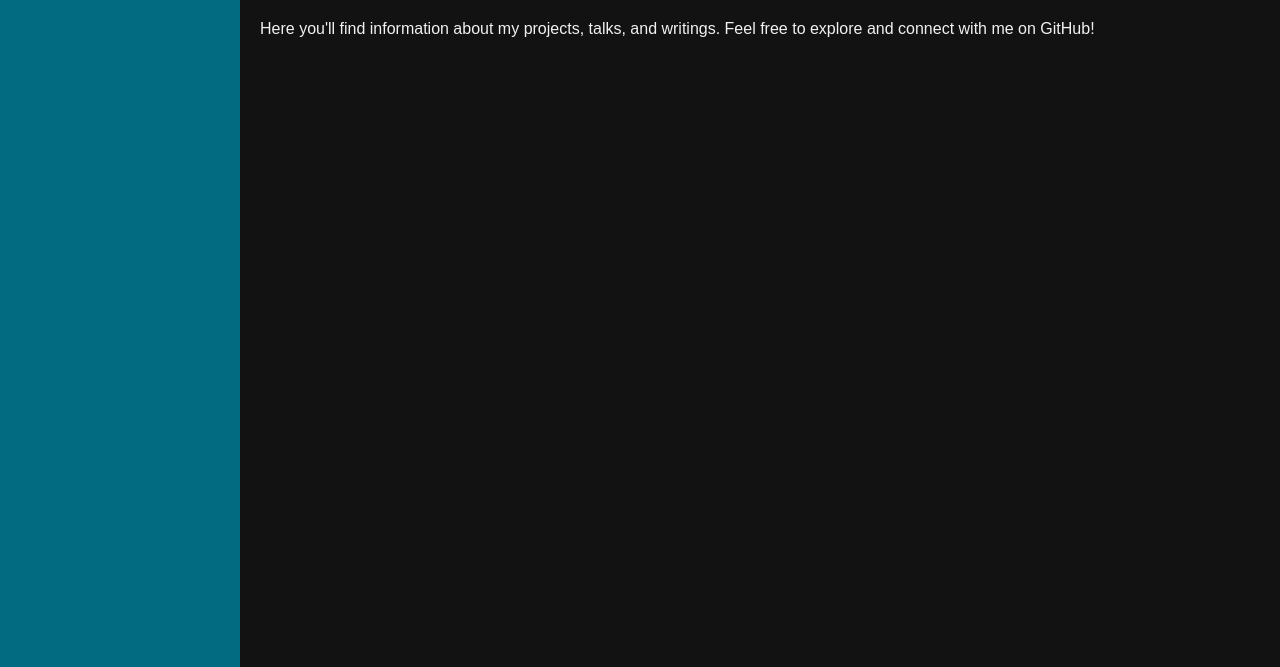
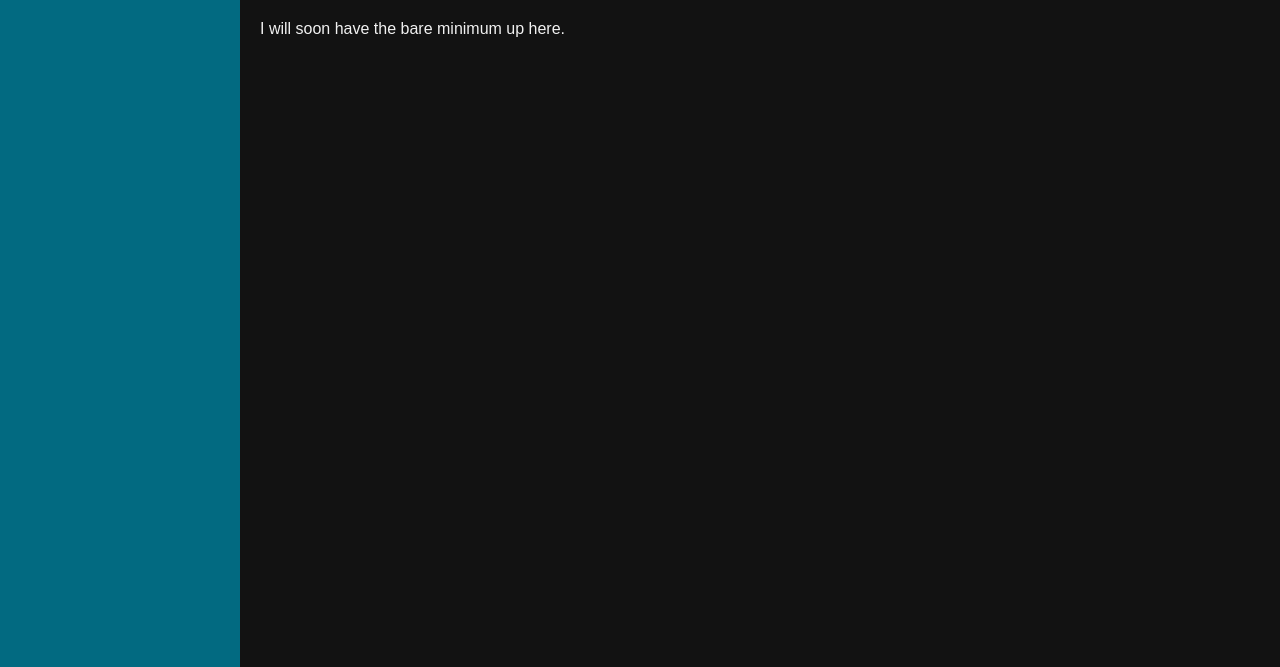
Before and after one commit to tdnaugle/personal-website, a plain HTML site: page index.html in a window 1280 px wide. Shown: the part 173-840 px from the top of the page. Drawn offline with Linux system fonts and the light colour scheme.

Commit message:
updated about me msg

```diff
--- a/index.html
+++ b/index.html
@@ -113,7 +113,7 @@
     </div>
     <div class="body-content">
         <h3>About Me</h3>
-        <p>Here you'll find information about my projects, talks, and writings. Feel free to explore and connect with me on GitHub!</p>
+        <p>I will soon have the bare minimum up here.</p>
     </div>
 </div>
 
```
